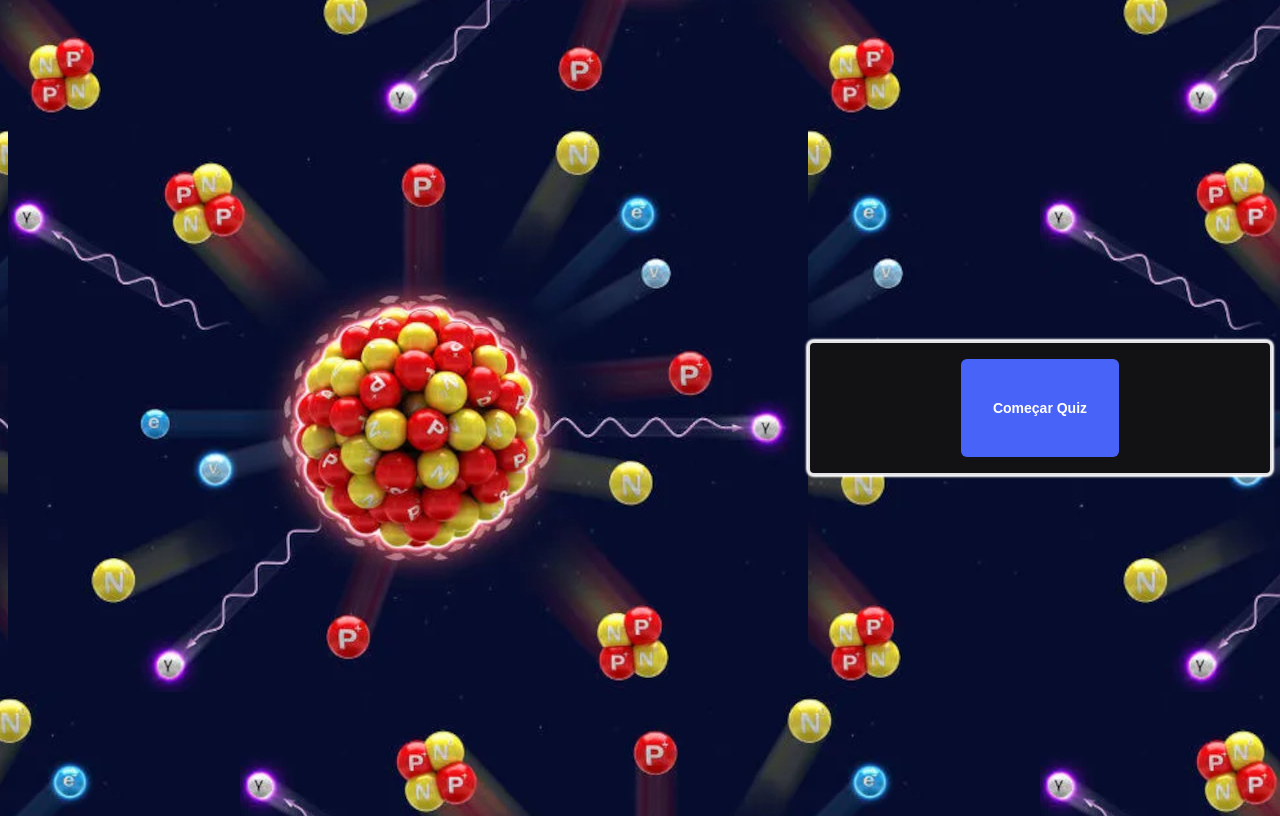
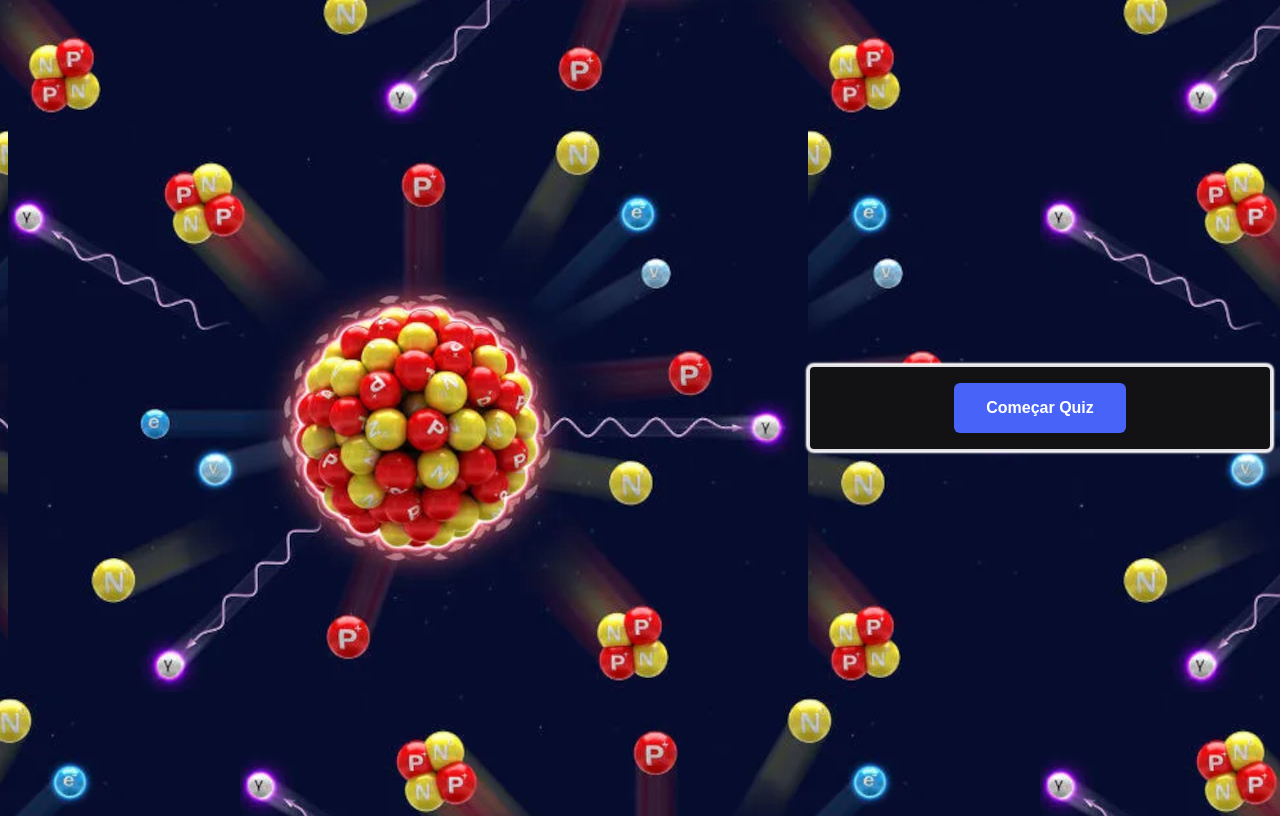
Before and after one commit to thiagosilvadf/quiz-javascript, a plain HTML site: page index.html in a window 1280 px wide. Drawn offline with Linux system fonts and the light colour scheme; files whose address does not match are found by name.

Commit message:
Atualizei

```diff
--- a/style.css
+++ b/style.css
@@ -61,11 +61,11 @@ body {
 .button {
     background-color: #4863f7;
     color: #fff;
-    font-size: 14px;
+    font-size: 16px;
     font-weight: bold;
     border: 0;
     border-radius: 6px;
-    height: 98px;
+    height: 50px;
     padding: 0 32px;
 
     transition: filter 0.2s;
```
